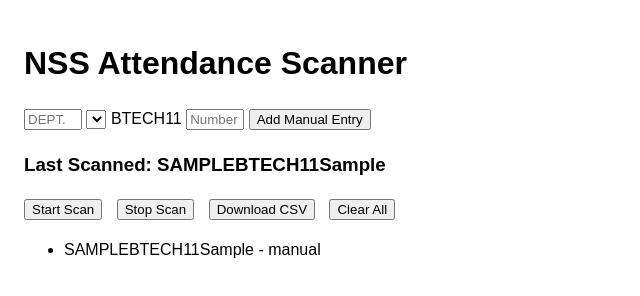
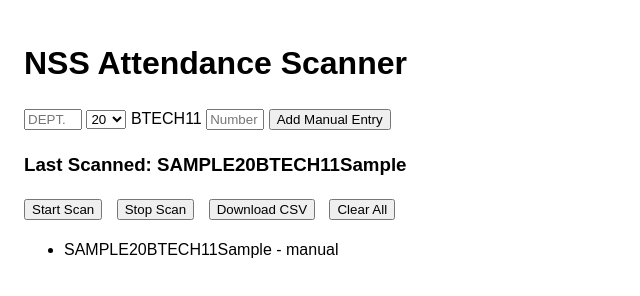
Before and after one commit to Gunethra/NSS_Attendance_Scanner, a plain HTML site: page index.html in a window 1280 px wide. Both pictures are taken after typing "Sample", "Sample" into the empty fields and a click on the button "Add Manual Entry". Shown: the whole page, without its empty margins (0-640 px from the left). Drawn offline with Linux system fonts and the light colour scheme.

Commit message:
update dropdown size and fix manual entry to include year

```diff
--- a/index.html
+++ b/index.html
@@ -20,7 +20,7 @@
   <!-- Manual Entry -->
   <div style="margin-bottom: 1rem;">
     <input type="text" id="manual-prefix" placeholder="Dept." style="width: 50px; text-transform: uppercase;" oninput="this.value = this.value.toUpperCase()" />
-    <select id="yr" style="width: 20px;"></select>
+    <select id="yr" style="width: 40px;"></select>
     <span style="font-weight: normal;">BTECH11</span>
     <input type="text" id="manual-suffix" placeholder="Number" style="width: 50px;" />
     <button onclick="manualEntry()">Add Manual Entry</button>
@@ -94,11 +94,12 @@
     }
 
     function manualEntry() {
-      const prefix = document.getElementById('manual-prefix').value.trim();
+      const prefix = document.getElementById('manual-prefix').value.trim().toUpperCase();
+      const year = document.getElementById('yr').value;
       const suffix = document.getElementById('manual-suffix').value.trim();
-      if (!prefix || !suffix) return;
+      if (!prefix || !year || !suffix) return;
 
-      const value = `${prefix}BTECH11${suffix}`;
+      const value = `${prefix}${year}BTECH11${suffix}`;
       if (scans.some(s => s.code === value)) return;
 
       scans.push({ code: value, time: "manual" });
```
